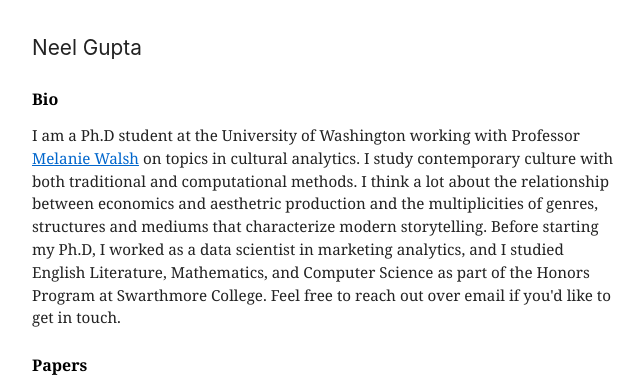
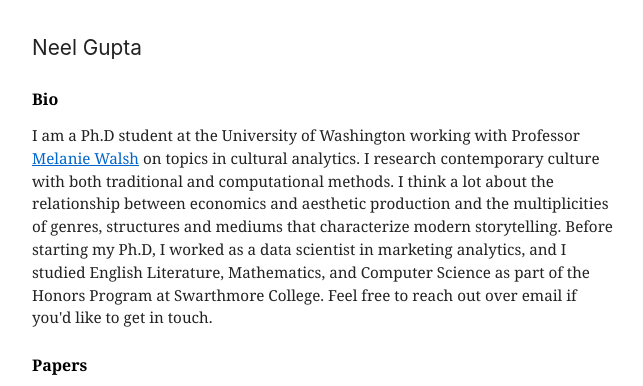
Before and after one commit to neelgupta2112/neelgupta2112.github.io, a Jekyll site: the page built from index.html, in a window 1280 px wide, cut to the strip 0-386 px from the top of the page. Shown: the whole strip, without its empty margins (315-958 px from the left). Built offline with Jekyll 4.4.1, drawn with Linux system fonts in a browser that asks for light colours.

Commit message:
Update index.html

```diff
--- a/index.html
+++ b/index.html
@@ -7,7 +7,7 @@ title: Home
   <h2>Bio</h2>
   <p>
     I am a Ph.D student at the University of Washington working with Professor <a href="https://melaniewalsh.org/">Melanie Walsh</a> on topics in cultural analytics.
-	I study contemporary culture with both traditional and computational methods. I think a lot about the relationship between economics and aesthetric production and the multiplicities of genres, structures and mediums that characterize modern storytelling.
+	I research contemporary culture with both traditional and computational methods. I think a lot about the relationship between economics and aesthetic production and the multiplicities of genres, structures and mediums that characterize modern storytelling.
 	Before starting my Ph.D, I worked as a data scientist in marketing analytics, and I studied English Literature, Mathematics, and Computer Science as part of the Honors Program at Swarthmore College.
 	Feel free to reach out over email if you'd like to get in touch.
   </p>
```
